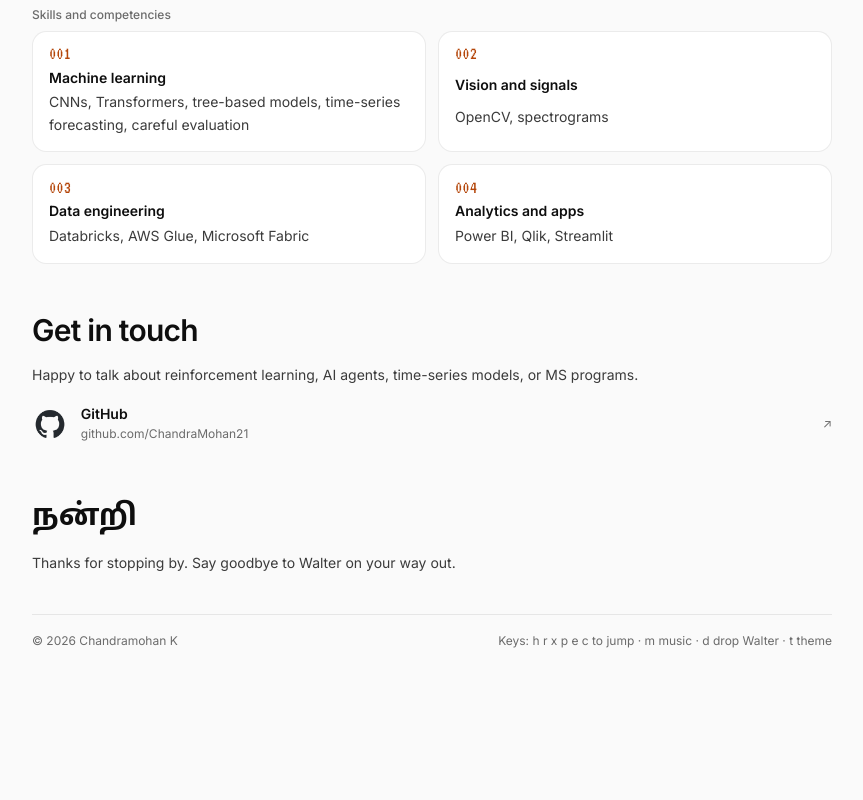
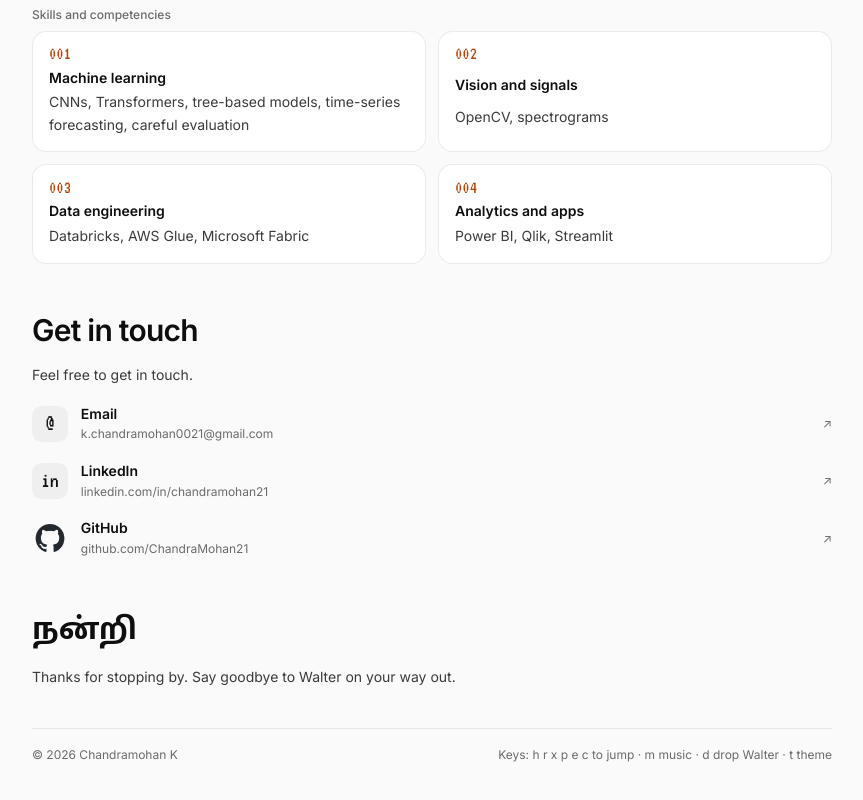
Before and after one commit to ChandraMohan21/ChandraMohan21.github.io, a plain HTML site: page index.html in a window 1280 px wide. Shown: the part 2911-3711 px from the top of the page, without its empty margins (208-1071 px from the left). Before the commit the page ends 3673 px from the top, so only its background shows below. Drawn offline with Linux system fonts and the light colour scheme.

Commit message:
Update portfolio contact details

```diff
--- a/index.html
+++ b/index.html
@@ -153,6 +153,7 @@ h3 { font-size: var(--size-body); font-weight: 600; line-height: 1.4; margin: 0;
 .tile.icon svg { width: 1.2rem; height: 1.2rem; fill: none; stroke: var(--ink); stroke-width: 1.8; stroke-linecap: round; stroke-linejoin: round; }
 .row-text { display: grid; gap: 0.05rem; min-width: 0; }
 .row-sub { font-size: var(--size-mini); color: var(--meta); }
+#contact .row-sub { overflow-wrap: anywhere; }
 .chip { font-size: 0.68rem; font-weight: 600; color: var(--accent-ink); background: var(--accent-soft); border-radius: 999px; padding: 0.1rem 0.5rem; white-space: nowrap; }
 .chip.quiet { color: var(--meta); background: transparent; border: 1px solid var(--rule); }
 
@@ -302,8 +303,10 @@ h3 { font-size: var(--size-body); font-weight: 600; line-height: 1.4; margin: 0;
 
   <section id="contact" aria-labelledby="contact-h">
     <h2 id="contact-h">Get in touch <a class="anchor" href="#contact" aria-label="Link to Get in touch">#</a></h2>
-    <p>Happy to talk about reinforcement learning, AI agents, time-series models, or MS programs.</p>
+    <p>Feel free to get in touch.</p>
     <div class="rows" style="margin-top:0.6rem">
+      <a class="row" href="mailto:k.chandramohan0021@gmail.com"><span class="tile" aria-hidden="true">@</span><span class="row-text"><h3>Email</h3><span class="row-sub">k.chandramohan0021@gmail.com</span></span><span class="meta">↗</span></a>
+      <a class="row" href="https://www.linkedin.com/in/chandramohan21/" target="_blank" rel="noopener"><span class="tile" aria-hidden="true">in</span><span class="row-text"><h3>LinkedIn</h3><span class="row-sub">linkedin.com/in/chandramohan21</span></span><span class="meta">↗</span></a>
       <a class="row" href="https://github.com/ChandraMohan21" target="_blank" rel="noopener"><span class="tile logo mono" aria-hidden="true"><img src="images/logo-github.webp" alt="" width="64" height="64" loading="lazy" decoding="async"></span><span class="row-text"><h3>GitHub</h3><span class="row-sub">github.com/ChandraMohan21</span></span><span class="meta">↗</span></a>
     </div>
   </section>
```
